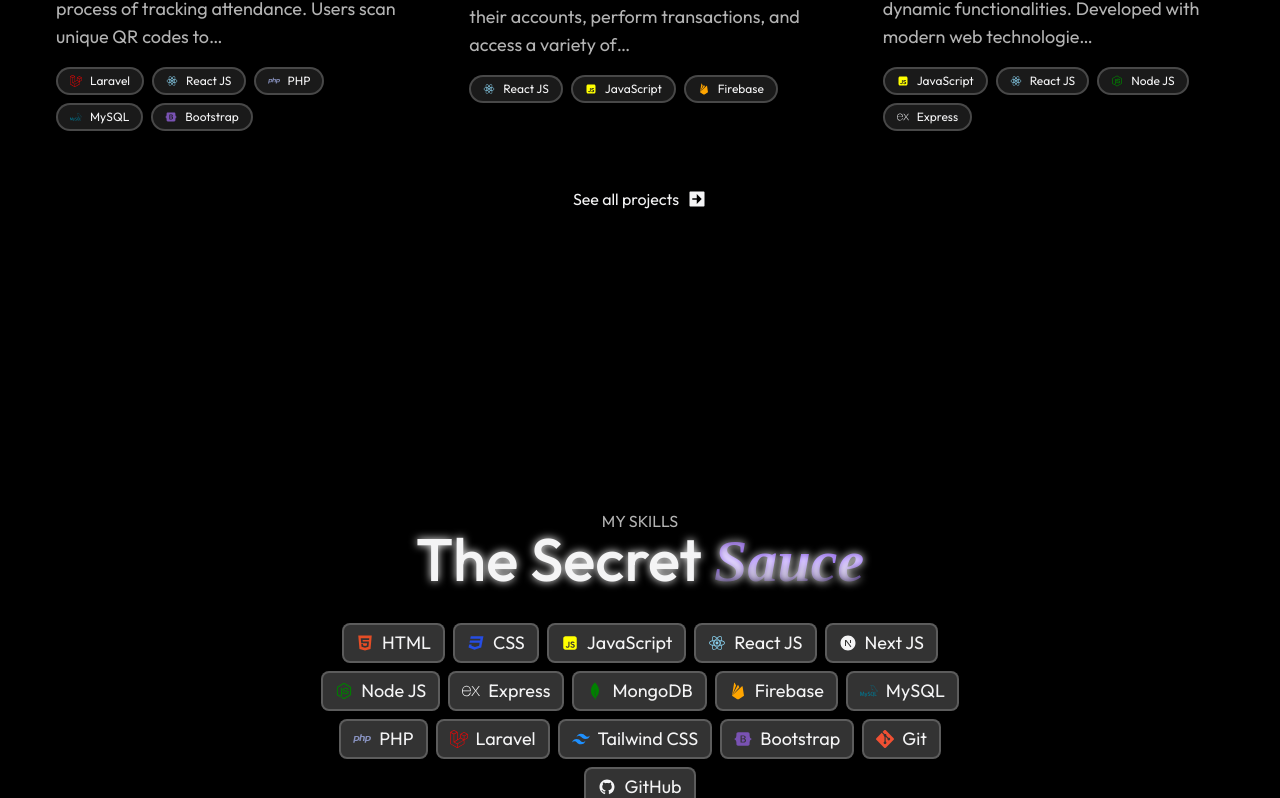
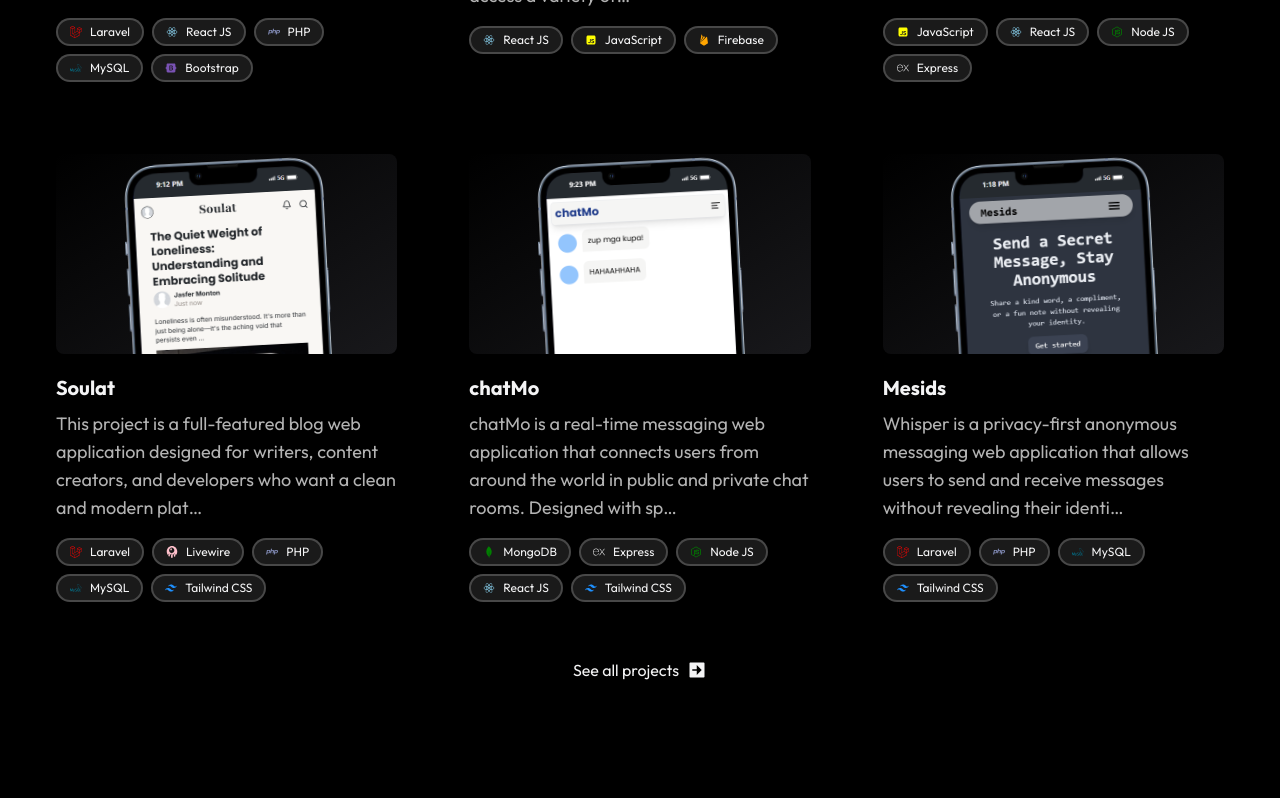
Before and after one commit to fersonull/_refolio, a React (Vite) app: page / in a window 1280 px wide. Shown: the part 2140-2938 px from the top of the page. Built offline with nearby package versions, Linux system fonts and the light colour scheme; a web font is replaced by a local one.

Commit message:
added some new featured projects in project section

```diff
--- a/constants/index.jsx
+++ b/constants/index.jsx
@@ -17,6 +17,7 @@ import {
   SiMongodb,
   SiMysql,
   SiGit,
+  SiLivewire,
 } from "react-icons/si";
 
 export const navItems = [
@@ -58,6 +59,7 @@ export const techStacks = [
   { label: "Bootstrap", icon: <RiBootstrapFill color="#7952B3" /> },
   { label: "Git", icon: <SiGit color="#F05033" /> },
   { label: "GitHub", icon: <RiGithubFill /> },
+  { label: "Livewire", icon: <SiLivewire color="pink" /> },
 ];
 
 export const projects = [
@@ -85,4 +87,34 @@ export const projects = [
     desc: "A web-based AI application that integrates AI APIs to deliver intelligent and dynamic functionalities. Developed with modern web technologies, it communicates with AI-powered services to process data, generate insights, and elevate the overall user experience.",
     stacks: [techStacks[2], techStacks[3], techStacks[5], techStacks[6]],
   },
+  {
+    image: "/soulat.png",
+    title: "Soulat",
+    desc: "This project is a full-featured blog web application designed for writers, content creators, and developers who want a clean and modern platform to publish and manage articles. Built with a focus on simplicity, readability, and user experience, the app allows users to create, edit, and delete blog posts with ease.",
+    stacks: [
+      techStacks[11],
+      techStacks[16],
+      techStacks[10],
+      techStacks[9],
+      techStacks[12],
+    ],
+  },
+  {
+    image: "/chatmo.png",
+    title: "chatMo",
+    desc: "chatMo is a real-time messaging web application that connects users from around the world in public and private chat rooms. Designed with speed, security, and scalability in mind, the app allows users to communicate instantly—whether for socializing, collaboration, or community-building.",
+    stacks: [
+      techStacks[7],
+      techStacks[6],
+      techStacks[5],
+      techStacks[3],
+      techStacks[12],
+    ],
+  },
+  {
+    image: "/mesids.png",
+    title: "Mesids",
+    desc: "Whisper is a privacy-first anonymous messaging web application that allows users to send and receive messages without revealing their identity. The platform is designed to encourage open, honest, and unfiltered communication in a secure and judgment-free environment.",
+    stacks: [techStacks[11], techStacks[10], techStacks[9], techStacks[12]],
+  },
 ];
--- a/src/App.jsx
+++ b/src/App.jsx
@@ -16,7 +16,7 @@ const App = () => {
       <div className="h-screen">
         <AboutMe setActive={setActive} />
       </div>
-      <div className="min-h-screen lg:h-screen">
+      <div className="min-h-screen">
         <Projects setActive={setActive} />
       </div>
       <div className="h-screen ">
```
Also changed, not shown: public/chatmo.png (added), public/soulat.png (added).
